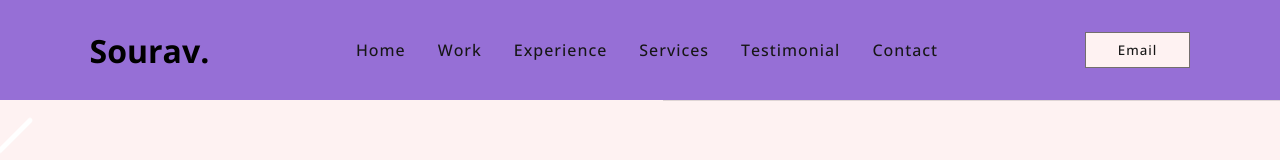
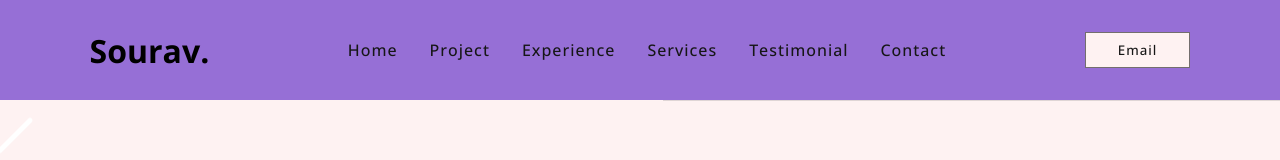
Before and after one commit to souravbarman00/My_profile, a React (Create React App) app: page / in a window 1280 px wide. Shown: the top 160 px of the page. Built offline with nearby package versions, Linux system fonts and the light colour scheme.

Commit message:
9th commit

```diff
--- a/src/components/Header.jsx
+++ b/src/components/Header.jsx
@@ -31,7 +31,7 @@ const NavContent = ({ setMenuOpen }) => (
         Home
       </a>
       <a onClick={() => setMenuOpen(false)} href="#work">
-        Work
+        Project
       </a>
       <a onClick={() => setMenuOpen(false)} href="#timeline">
         Experience
--- a/src/components/Testimonial.jsx
+++ b/src/components/Testimonial.jsx
@@ -7,14 +7,14 @@ const Testimonial = () => {
 
       <section>
         <TestimonialCard
-          name={"Abhishek"}
+          name={"Gaurav"}
           feedback={"Your Teaching skills are so good."}
         />
 
         <TestimonialCard
-          name={"Ramzi"}
+          name={"Ram"}
           feedback={
-            "Wow what a portfolio, doesn't expected this to be on youtube!"
+            "Wow what a portfolio!"
           }
         />
 
```
